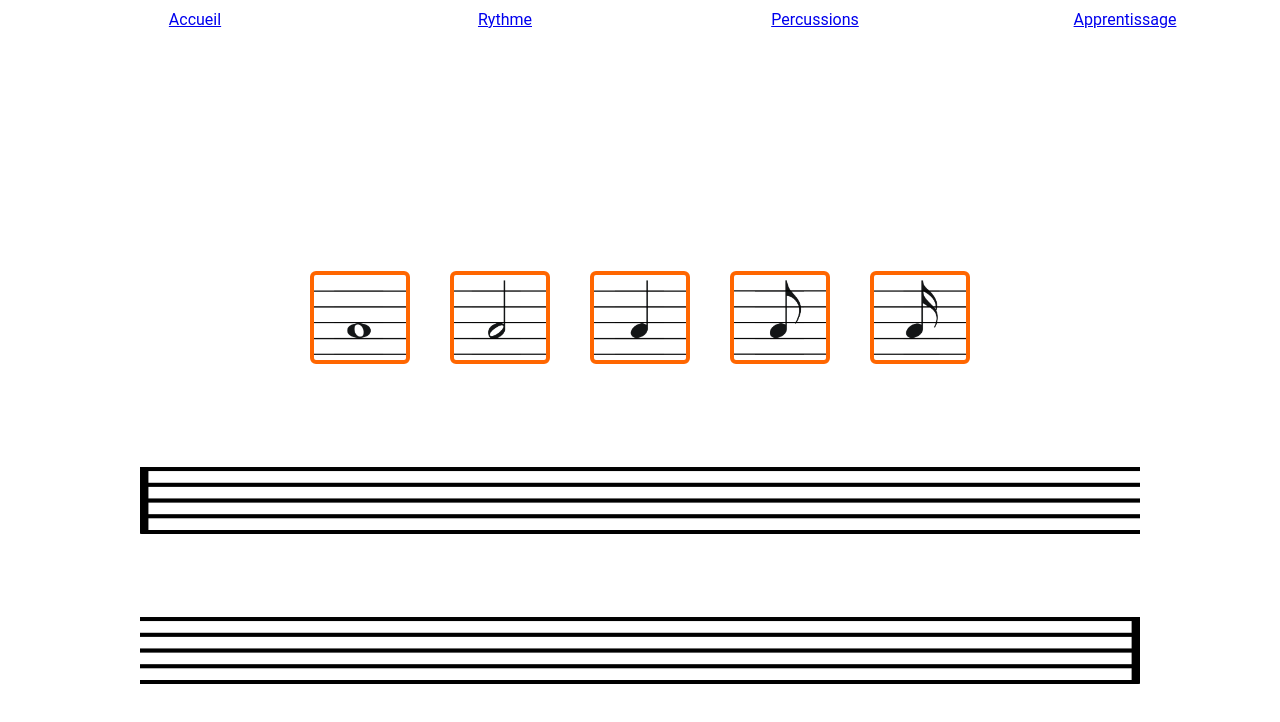
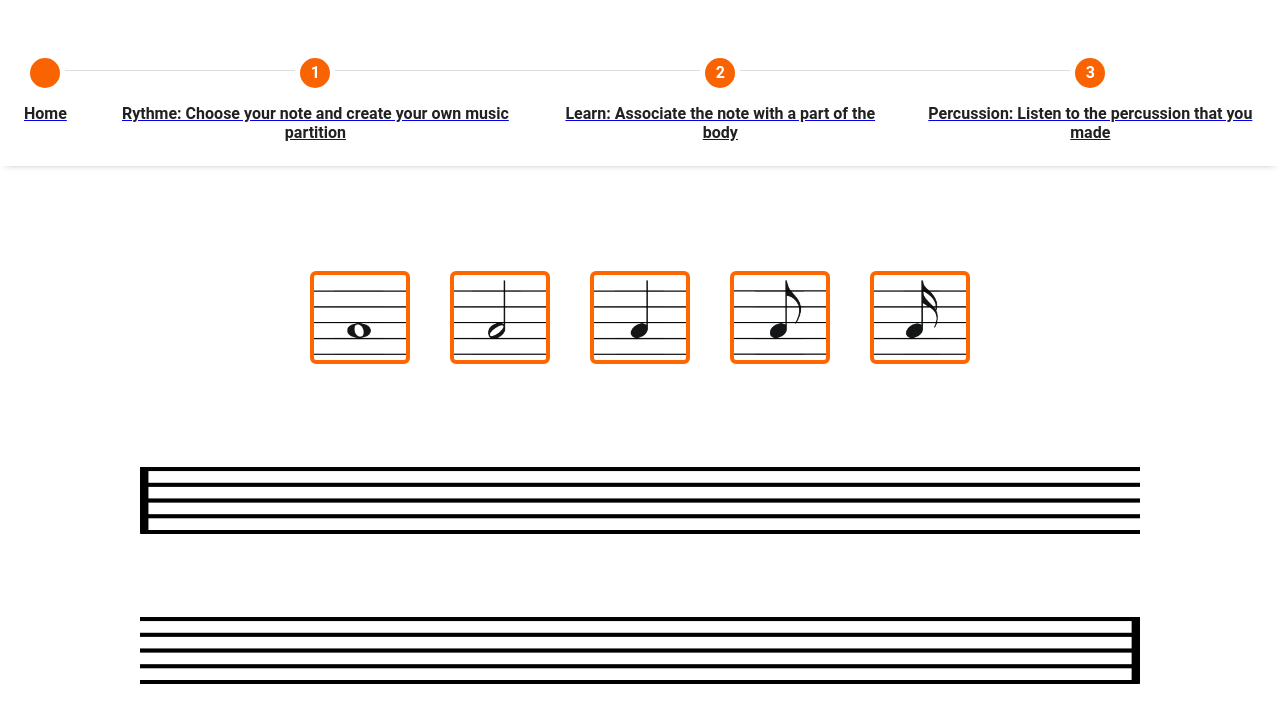
Before and after one commit to SiobanDev/Tchouka-poc, a React (Create React App) app: page /rythme in a window 1280 px wide. Shown: the top 722 px of the page. Built offline with nearby package versions, Linux system fonts and the light colour scheme.

Commit message:
Step1-header : Updated navbar

```diff
--- a/src/views/Header.style.css
+++ b/src/views/Header.style.css
@@ -7,25 +7,25 @@ header{
 nav, ul{
     width: 100%;
     display: flex;
-    height: 40px;
+    height: 200px;
     align-items: center;
 }
 
-nav ul {
+/* nav ul {
     justify-content: space-between;
     margin: 0;
-}
+} */
 
-nav li{
+/* nav li{
     list-style-type: none;
     width: 25%;
     height: 100%;
-}
+} */
 
-nav li a{
+/* nav li a{
     text-align: center;
     display: block;
     width: 100%;
     height: 100%;
     line-height: 40px;
-}
+} */
--- a/src/views/Nav.jsx
+++ b/src/views/Nav.jsx
@@ -2,25 +2,46 @@ import React from "react";
 import { Router, Switch, Link } from "react-router-dom";
 //components
 import Step1 from "../components/step1/Step1";
+import "./NavStyle.css";
 
 const Nav = () => {
   return (
-      <nav>
-        <ul>
-          <li>
-            <Link to="/">Accueil</Link>
-          </li>
-          <li>
-            <Link to="/rythme">Rythme</Link>
-          </li>
-          <li>
-            <Link to="/percussions">Percussions</Link>
-          </li>
-          <li>
-            <Link to="">Apprentissage</Link>
-          </li>
-        </ul>
-      </nav>
+    <nav class="navbar navbar-menu" role="navigation">
+
+      <div class="md-stepper-horizontal orange">
+
+        <div class="md-step active done">
+            <div class="md-step-circle"><span>1</span></div>
+            <Link to="/"><div class="md-step-title">Home</div></Link>
+            <div class="md-step-bar-left"></div>
+            <div class="md-step-bar-right"></div>
+        </div>
+
+        <div class="md-step active">
+            <div class="md-step-circle"><span>1</span></div>
+            <Link to="/rythme"><div class="md-step-title">Rythme: Choose your note and create your own music partition</div></Link>
+            <div class="md-step-bar-left"></div>
+            <div class="md-step-bar-right"></div>
+        </div>
+
+        <div class="md-step active">
+            <div class="md-step-circle"><span>2</span></div>
+            <Link to="/percussions"><div class="md-step-title">Learn: Associate the note with a part of the body</div></Link>
+            <div class="md-step-bar-left"></div>
+            <div class="md-step-bar-right"></div>
+        </div>
+
+        <div class="md-step active">
+            <div class="md-step-circle"><span>3</span></div>
+            <Link to=""><div class="md-step-title">Percussion: Listen to the percussion that you made</div></Link>
+            <div class="md-step-bar-left"></div>
+            <div class="md-step-bar-right"></div>
+        </div>
+
+      </div>
+
+    </nav>
+
   );
 };
 
--- /dev/null
+++ b/src/views/NavStyle.css
@@ -0,0 +1,127 @@
+html {
+	-webkit-font-smoothing: antialiased!important;
+	-moz-osx-font-smoothing: grayscale!important;
+	-ms-font-smoothing: antialiased!important;
+}
+body {
+    font-family: 'Open Sans', sans-serif;
+    font-size:16px;
+    color:#555555;
+}
+
+.md-stepper-horizontal {
+	display:table;
+	width:100%;
+	margin:0 auto;
+	background-color:#FFFFFF;
+	box-shadow: 0 3px 8px -6px rgba(0,0,0,.50);
+}
+.md-stepper-horizontal .md-step {
+	display:table-cell;
+	position:relative;
+	padding:24px;
+}
+.md-stepper-horizontal .md-step:hover,
+.md-stepper-horizontal .md-step:active {
+	background-color:rgba(0,0,0,0.04);
+}
+.md-stepper-horizontal .md-step:active {
+	border-radius: 15% / 75%;
+}
+.md-stepper-horizontal .md-step:first-child:active {
+	border-top-left-radius: 0;
+	border-bottom-left-radius: 0;
+}
+.md-stepper-horizontal .md-step:last-child:active {
+	border-top-right-radius: 0;
+	border-bottom-right-radius: 0;
+}
+.md-stepper-horizontal .md-step:hover .md-step-circle {
+	background-color:#757575;
+}
+.md-stepper-horizontal .md-step:first-child .md-step-bar-left,
+.md-stepper-horizontal .md-step:last-child .md-step-bar-right {
+	display:none;
+}
+.md-stepper-horizontal .md-step .md-step-circle {
+	width:30px;
+	height:30px;
+	margin:0 auto;
+	background-color:#999999;
+	border-radius: 50%;
+	text-align: center;
+	line-height:30px;
+	font-size: 16px;
+	font-weight: 600;
+	color:#FFFFFF;
+}
+.md-stepper-horizontal.green .md-step.active .md-step-circle {
+	background-color:#00AE4D;
+}
+.md-stepper-horizontal.orange .md-step.active .md-step-circle {
+	background-color:#F96302;
+}
+.md-stepper-horizontal .md-step.active .md-step-circle {
+	background-color: rgb(33,150,243);
+}
+.md-stepper-horizontal .md-step.done .md-step-circle:before {
+	font-family:'FontAwesome';
+	font-weight:100;
+	content: "\f00c";
+}
+.md-stepper-horizontal .md-step.done .md-step-circle *,
+.md-stepper-horizontal .md-step.editable .md-step-circle * {
+	display:none;
+}
+.md-stepper-horizontal .md-step.editable .md-step-circle {
+	-moz-transform: scaleX(-1);
+	-o-transform: scaleX(-1);
+	-webkit-transform: scaleX(-1);
+	transform: scaleX(-1);
+}
+.md-stepper-horizontal .md-step.editable .md-step-circle:before {
+	font-family:'FontAwesome';
+	font-weight:100;
+	content: "\f040";
+}
+.md-stepper-horizontal .md-step .md-step-title {
+	margin-top:16px;
+	font-size:16px;
+	font-weight:600;
+}
+.md-stepper-horizontal .md-step .md-step-title,
+.md-stepper-horizontal .md-step .md-step-optional {
+	text-align: center;
+	color:rgba(0,0,0,.26);
+}
+.md-stepper-horizontal .md-step.active .md-step-title {
+	font-weight: 600;
+	color:rgba(0,0,0,.87);
+}
+.md-stepper-horizontal .md-step.active.done .md-step-title,
+.md-stepper-horizontal .md-step.active.editable .md-step-title {
+	font-weight:600;
+}
+.md-stepper-horizontal .md-step .md-step-optional {
+	font-size:12px;
+}
+.md-stepper-horizontal .md-step.active .md-step-optional {
+	color:rgba(0,0,0,.54);
+}
+.md-stepper-horizontal .md-step .md-step-bar-left,
+.md-stepper-horizontal .md-step .md-step-bar-right {
+	position:absolute;
+	top:36px;
+	height:1px;
+	border-top:1px solid #DDDDDD;
+}
+.md-stepper-horizontal .md-step .md-step-bar-right {
+	right:0;
+	left:50%;
+	margin-left:20px;
+}
+.md-stepper-horizontal .md-step .md-step-bar-left {
+	left:0;
+	right:50%;
+	margin-right:20px;
+}
```
Also changed, not shown: 1 other file (tests, documents, lock files or other folders).
